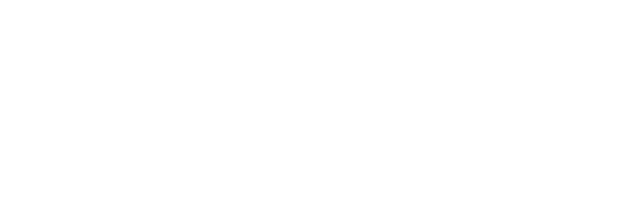
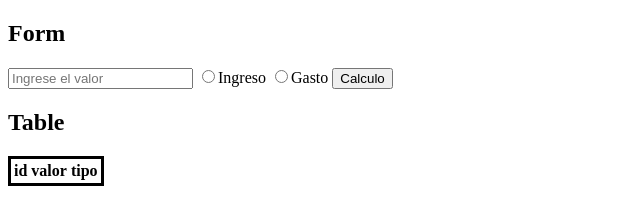
Before and after one commit to dfrincong/Presupuesto, a plain HTML site: page index.html in a window 1280 px wide. Shown: the whole page, without its empty margins (0-640 px from the left). Drawn offline with Linux system fonts and the light colour scheme.

Commit message:
feat: :sparkles: adición de formulario y tabla en index.html

```diff
--- a/index.html
+++ b/index.html
@@ -7,6 +7,25 @@
     <script type="module" src="main.js" defer></script>
 </head>
 <body>
+    <h2>Form</h2>
+    <form>
+        <input type="number" name="money" placeholder="Ingrese el valor">
+        <input type="radio" id="uno" name="opcion" value="Ingreso"><label for="uno">Ingreso</label>
+        <input type="radio" id="dos" name="opcion" value="Gasto"><label for="dos">Gasto</label>
+        <input type="submit" value="Calculo">
+    </form>
+    <h2>Table</h2>
+    <table>
+        <thead>
+            <tr>
+                <th>id</th>
+                <th>valor</th>
+                <th>tipo</th>
+            </tr>
+        </thead>
+        <tbody id="datos">
 
+        </tbody>
+    </table>
 </body>
 </html>
--- a/main.js
+++ b/main.js
@@ -0,0 +1,2 @@
+const borde = document.querySelector('table');
+borde.style.border = "solid";
```
